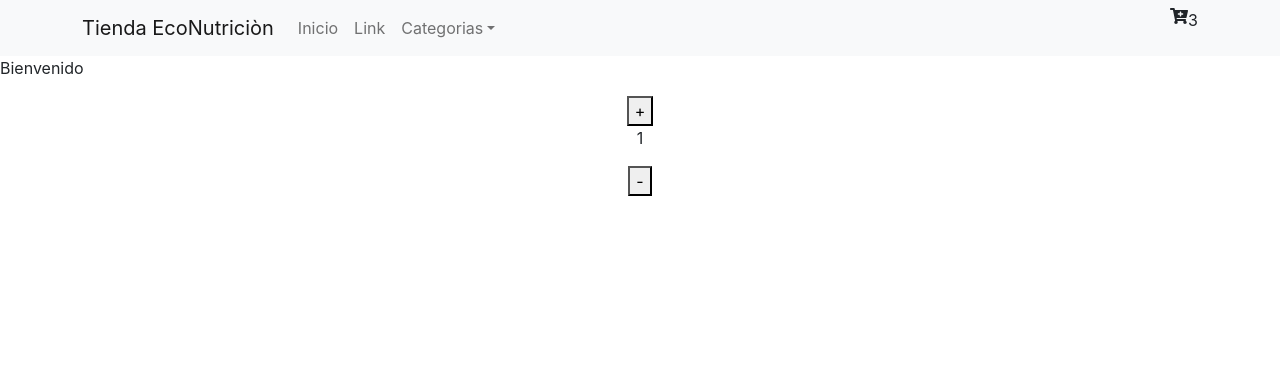
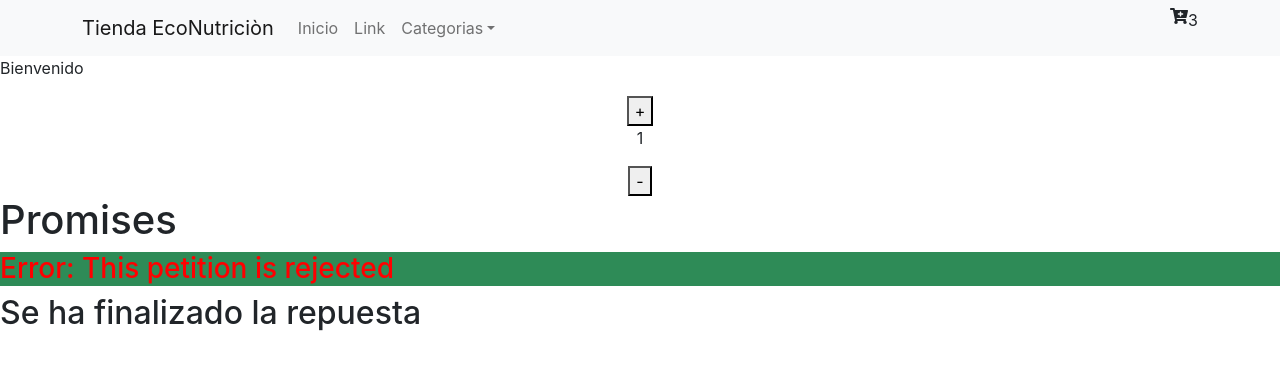
Before and after one commit to gastonnicolli/ecom_nicolli, a React (Create React App) app: page / in a window 1280 px wide. Shown: the top 370 px of the page. Built offline with nearby package versions, Linux system fonts and the light colour scheme.

Commit message:
Entrega 5: Item e ItemList

```diff
--- a/src/App.js
+++ b/src/App.js
@@ -1,12 +1,14 @@
 import './App.css';
 import NavBar from './componets/nav-bar/NavBar';
 import ItemListContainer from './componets/itemListContainer/ItemListContainer';
+import Promises from './componets/promises/Promises';
 
 function App() {
   return (
     <div>
       <NavBar />
       <ItemListContainer greeting='Bienvenido' />
+      <Promises></Promises>
     </div>
   );
 }
--- /dev/null
+++ b/src/componets/promises/Promises.css
@@ -0,0 +1,9 @@
+.successMessage{
+    color: blue;
+    background-color: coral;
+}
+
+.successError{
+    color:red;
+    background-color: seagreen;
+}
--- /dev/null
+++ b/src/componets/promises/Promises.jsx
@@ -0,0 +1,49 @@
+import React, {useState} from 'react'
+import "./Promises.css"
+
+const Promises = () => {
+    const [message, setMessage] = useState("");
+    const [isSuccess, setIsSuccess] = useState(false);
+    const [isFinished, setIsFinished] = useState(false);
+    const [isLoading, setIsLoading] = useState(true);
+
+    const task = new Promise((resolve, reject) => {
+        //Synchronous code
+        //resolve(true);
+        reject("This petition is rejected");
+    });
+
+    task
+    .then(
+        (result) => {
+            console.log(`Result is correct ${result}`);
+            setMessage(`Result is correct ${result}`);
+            setIsSuccess(true);
+        }
+        // (error) => {
+        //     console.log(`Error: ${error}`);
+        //     setMessage(`Error: ${error}`);
+        //     setIsSuccess(false);
+        // }
+    )
+    .catch((error) => {
+        console.log(`Error in progress ${error}`);
+        setMessage(`Error: ${error}`);
+        setIsSuccess(false);
+    })
+    .finally(() => {
+        setIsFinished(true);
+        setIsLoading(false);
+    })
+
+    return (
+        <div>
+            <h1>Promises</h1>
+            <h3 className={isSuccess ? "successMessage" : "successError"}>{message}</h3>
+            {isLoading && <h2>Loading ....</h2>}
+            {isFinished && <h2>Se ha finalizado la repuesta</h2>}
+        </div>
+    )
+}
+
+export default Promises
```
Also changed, not shown: src/componets/item/Item.jsx (added), src/componets/itemList/ItemList.jsx (added).
